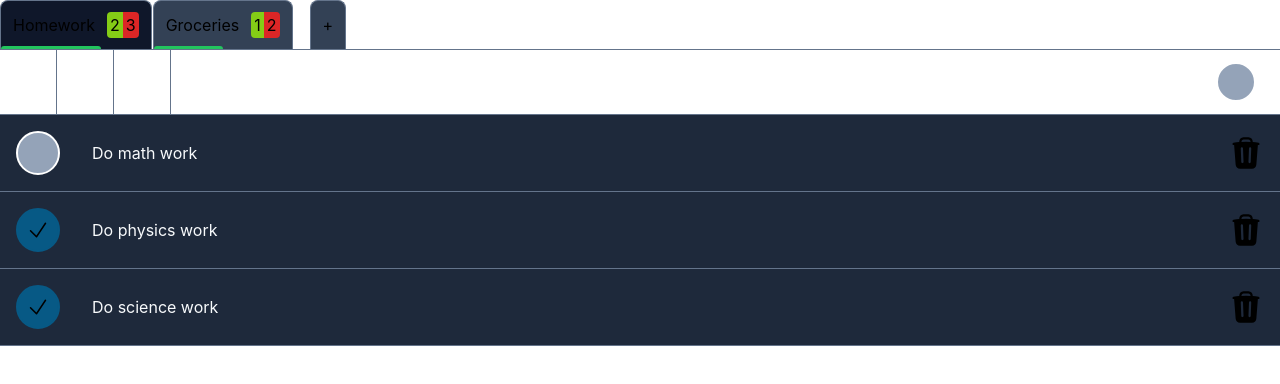
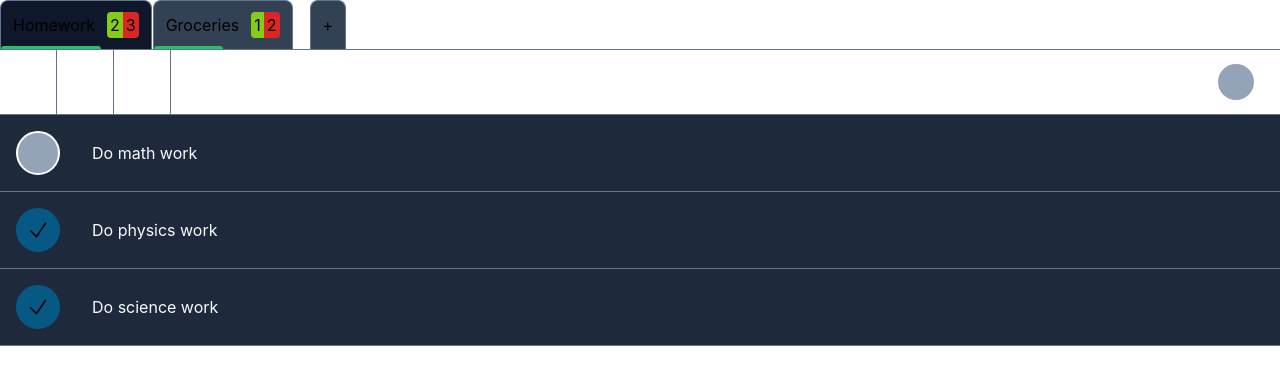
Before and after one commit to Scalpal/toDoList, a Next.js app: page / in a window 1280 px wide. Shown: the top 384 px of the page. Built offline with nearby package versions, Linux system fonts and the light colour scheme; what tailwindcss-percentage-width would draw is missing.

Commit message:
Feat: delete button appearing on task hover

```diff
--- a/src/components/Task.jsx
+++ b/src/components/Task.jsx
@@ -64,7 +64,7 @@ const Task = (props) => {
         return (
           <div
             key={taskIndex}
-            className="flex items-center relative gap-8 bg-slate-800 border-b border-b-slate-500 px-4"
+            className="group/task flex items-center relative gap-8 bg-slate-800 border-b border-b-slate-500 px-4"
             style={{ display: showNonFinished && isFinished === true ? "none" : "flex" }}
           >
             <label
@@ -95,7 +95,7 @@ const Task = (props) => {
             </p>
 
             <TrashIcon
-              className="w-9 h-9 ml-auto cursor-pointer"
+              className="invisible group-hover/task:visible w-9 h-9 ml-auto mr-2 cursor-pointer"
               onClick={() => {handleDeleteTask(taskIndex)}}
             />
           </div>
```
